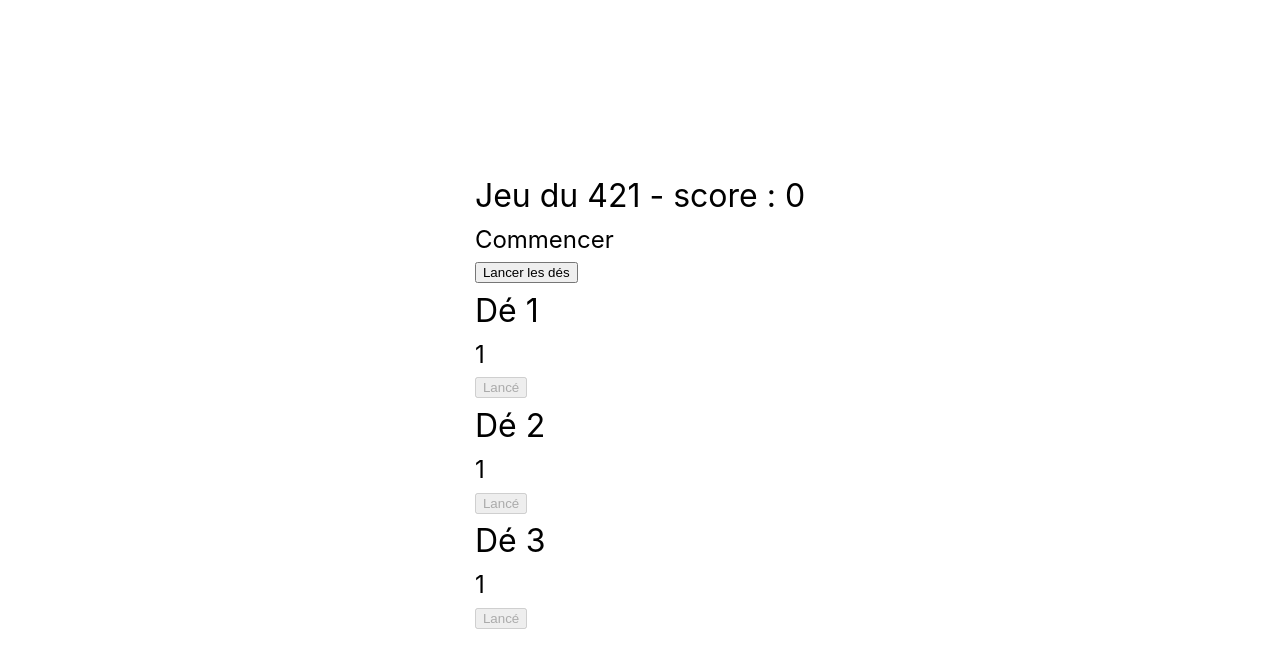
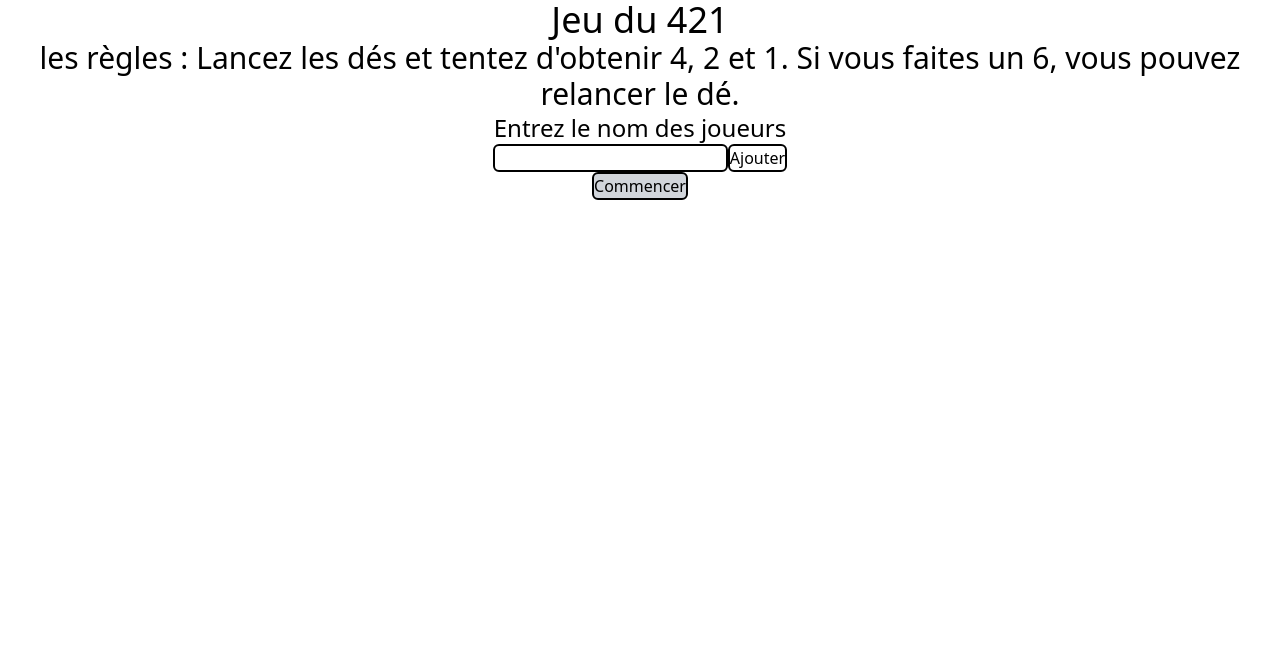
Before and after one commit to SDV-projet-technique/Jeu421, a React (Vite) app: page / in a window 1280 px wide. Shown: the top 668 px of the page. Built offline with nearby package versions, Linux system fonts and the light colour scheme.

Commit message:
add multiplayer and improve styling

```diff
--- a/package.json
+++ b/package.json
@@ -32,14 +32,17 @@
     "@types/react": "^18.3.2",
     "@types/react-dom": "^18.3.0",
     "@vitejs/plugin-react": "^4.2.1",
+    "autoprefixer": "^10.4.19",
     "electron": "^30.0.6",
     "electron-builder": "^24.13.3",
     "electron-vite": "^2.2.0",
     "eslint": "^9.3.0",
     "eslint-plugin-react": "^7.34.1",
+    "postcss": "^8.4.38",
     "prettier": "^3.2.5",
     "react": "^18.3.1",
     "react-dom": "^18.3.1",
+    "tailwindcss": "^3.4.3",
     "typescript": "^5.4.5",
     "vite": "^5.2.11"
   }
--- /dev/null
+++ b/postcss.config.js
@@ -0,0 +1,6 @@
+module.exports = {
+  plugins: {
+    tailwindcss: {},
+    autoprefixer: {},
+  },
+}
--- a/src/renderer/index.html
+++ b/src/renderer/index.html
@@ -2,7 +2,7 @@
 <html>
   <head>
     <meta charset="UTF-8" />
-    <title>Electron</title>
+    <title>Jeu du 421</title>
     <!-- https://developer.mozilla.org/en-US/docs/Web/HTTP/CSP -->
     <meta
       http-equiv="Content-Security-Policy"
--- a/src/renderer/src/App.tsx
+++ b/src/renderer/src/App.tsx
@@ -2,29 +2,30 @@ import { useState } from 'react'
 import Dice from './components/dice'
 import { Game } from './game'
 
-function App(): JSX.Element {
+function GameDisplay({ name }: { name: string }) {
   const [game, setGame] = useState(new Game())
 
   console.log(game.getGameState())
 
   return (
-    <div>
-      <h1>Jeu du 421 - score : {game.getScore()}</h1>
+    <div className="h-full w-full flex flex-col items-center">
+      <h3>
+        {name} - score : {game.getScore()} - wins : {game.getWins()}, losses : {game.getLosses()}
+      </h3>
       {game.getGameState() === 'game over' && (
         <>
-          <h2>Perdu</h2>
+          <p>Perdu</p>
           <button onClick={() => setGame(game.resetGame())}>rejouer</button>
         </>
       )}
       {game.getGameState() === 'win' && (
         <>
-          <h2>Gagné</h2>
+          <p>Gagné</p>
           <button onClick={() => setGame(game.resetGame())}>rejouer</button>
         </>
       )}
       {game.getGameState() === 'not started' && (
         <>
-          <h2>Commencer</h2>
           <button
             onClick={() => {
               setGame(game.rollAll())
@@ -35,7 +36,8 @@ function App(): JSX.Element {
           </button>
         </>
       )}
-      {game.getGameState() === 'playing' && <h2>Tu as fait un 6 ! Relance le dé !</h2>}
+      {game.getGameState() === 'playing' && <p>Tu as fait un 6 ! Relance le dé !</p>}
+      <div className="flex flex-col h-full w-full items-center">
         <Dice
           number={1}
           value={game.getDices()[0]}
@@ -55,6 +57,60 @@ function App(): JSX.Element {
           canRoll={game.getDices()[2] === 6}
         />
       </div>
+    </div>
+  )
+}
+
+function App() {
+  const [players, setPlayers] = useState<string[]>([])
+  const [startGame, setStartGame] = useState(false)
+  const [newName, setNewName] = useState('')
+
+  return (
+    <div className="flex flex-col items-center">
+      <h1>Jeu du 421</h1>
+      <h2 className="text-center">
+        les règles : Lancez les dés et tentez d'obtenir 4, 2 et 1. Si vous faites un 6, vous pouvez
+        relancer le dé.
+      </h2>
+      <div className="h-full w-full flex flex-row justify-around">
+        {startGame ? (
+          players.map((player) => <GameDisplay key={player} name={player} />)
+        ) : (
+          <div className="flex flex-col items-center">
+            <h3>Entrez le nom des joueurs</h3>
+            <form
+              onSubmit={(e) => {
+                e.preventDefault()
+                setPlayers([...players, newName])
+                setNewName('')
+              }}
+            >
+              <input type="text" value={newName} onChange={(e) => setNewName(e.target.value)} />
+              <button>Ajouter</button>
+            </form>
+            <ul>
+              {players.map((player) => (
+                <li key={player}>
+                  {player}
+                  <button
+                    className="ml-2"
+                    onClick={() => {
+                      setPlayers(players.filter((p) => p !== player))
+                    }}
+                  >
+                    delete
+                  </button>
+                </li>
+              ))}
+            </ul>
+            <button onClick={() => setStartGame(true)} disabled={players.length === 0}>
+              Commencer
+            </button>
+          </div>
+        )}
+      </div>
+    </div>
   )
 }
 
--- a/src/renderer/src/assets/base.css
+++ /dev/null
@@ -1,32 +0,0 @@
-*,
-*::before,
-*::after {
-  box-sizing: border-box;
-  margin: 0;
-  font-weight: normal;
-}
-
-ul {
-  list-style: none;
-}
-
-body {
-  min-height: 100vh;
-  line-height: 1.6;
-  font-family:
-    Inter,
-    -apple-system,
-    BlinkMacSystemFont,
-    'Segoe UI',
-    Roboto,
-    Oxygen,
-    Ubuntu,
-    Cantarell,
-    'Fira Sans',
-    'Droid Sans',
-    'Helvetica Neue',
-    sans-serif;
-  text-rendering: optimizeLegibility;
-  -webkit-font-smoothing: antialiased;
-  -moz-osx-font-smoothing: grayscale;
-}
--- /dev/null
+++ b/src/renderer/src/assets/index.css
@@ -0,0 +1,40 @@
+@tailwind base;
+@tailwind components;
+@tailwind utilities;
+
+body {
+  min-height: 100vh;
+  min-width: 100vw;
+}
+
+#root {
+  min-height: 100vh;
+  min-width: 100vw;
+  display: flex;
+  flex-direction: column;
+  align-items: center;
+}
+
+button {
+  @apply border-black border-2 rounded-md;
+}
+
+button:disabled {
+  @apply bg-gray-300 cursor-not-allowed;
+}
+
+input {
+  @apply border-black border-2 rounded-md;
+}
+
+h1 {
+  @apply text-4xl;
+}
+
+h2 {
+  @apply text-3xl;
+}
+
+h3 {
+  @apply text-2xl;
+}
--- a/src/renderer/src/assets/main.css
+++ /dev/null
@@ -1,15 +0,0 @@
-@import './base.css';
-
-body {
-  display: flex;
-  align-items: center;
-  justify-content: center;
-  overflow: hidden;
-}
-
-#root {
-  display: flex;
-  align-items: center;
-  justify-content: center;
-  flex-direction: column;
-}
--- a/src/renderer/src/components/dice.tsx
+++ b/src/renderer/src/components/dice.tsx
@@ -10,11 +10,11 @@ export default function Dice({
   canRoll: boolean
 }) {
   return (
-    <div>
-      <h1>Dé {number}</h1>
-      <h2>{value}</h2>
+    <div className="flex flex-col items-center justify-center border-2 border-black rounded-md max-w-fit p-6 aspect-square">
+      <h2>Dé {number}</h2>
+      <h3>{value}</h3>
       <button onClick={roll} disabled={!canRoll}>
-        Lancé
+        Lancer
       </button>
     </div>
   )
--- a/src/renderer/src/game.ts
+++ b/src/renderer/src/game.ts
@@ -2,15 +2,21 @@ export class Game {
   private dices: number[]
   private gameState: 'not started' | 'playing' | 'game over' | 'win'
   private score: number
+  private wins: number
+  private losses: number
 
   constructor(
     dices: number[] = [1, 1, 1],
     gameState: 'not started' | 'playing' | 'game over' | 'win' = 'not started',
-    score: number = 0
+    score: number = 0,
+    wins: number = 0,
+    losses: number = 0
   ) {
     this.dices = [...dices]
     this.gameState = gameState
     this.score = score
+    this.wins = wins
+    this.losses = losses
   }
 
   private rollDice(): number {
@@ -20,30 +26,36 @@ export class Game {
   rollDiceNumber(number: number): Game {
     const newDices = [...this.dices]
     newDices[number] = this.rollDice()
-    const newGame = new Game(newDices, 'playing', this.score)
+    const newGame = new Game(newDices, 'playing', this.score, this.wins, this.losses)
     return newGame.checkGameState().updateScore()
   }
 
   rollAll(): Game {
     const newDices = [this.rollDice(), this.rollDice(), this.rollDice()]
-    const newGame = new Game(newDices, 'playing', this.score)
+    const newGame = new Game(newDices, 'playing', this.score, this.wins, this.losses)
     return newGame.checkGameState().updateScore()
   }
 
   checkGameState(): Game {
     let newGameState = this.gameState
+    let newWins = this.wins
+    let newLosses = this.losses
+
     if (this.gameState === 'playing' && !this.dices.includes(6)) {
       if (this.dices.includes(4) && this.dices.includes(2) && this.dices.includes(1)) {
         newGameState = 'win'
+        newWins += 1
       } else {
         newGameState = 'game over'
+        newLosses += 1
       }
     }
-    return new Game(this.dices, newGameState, this.score)
+
+    return new Game(this.dices, newGameState, this.score, newWins, newLosses)
   }
 
   resetGame(): Game {
-    return new Game([1, 1, 1], 'not started', this.score)
+    return new Game([1, 1, 1], 'not started', 0, this.wins, this.losses)
   }
 
   updateScore(): Game {
@@ -53,7 +65,7 @@ export class Game {
     } else if (this.gameState === 'game over') {
       newScore -= 5 // Penalize score if the game is over
     }
-    return new Game(this.dices, this.gameState, newScore)
+    return new Game(this.dices, this.gameState, newScore, this.wins, this.losses)
   }
 
   getDices(): number[] {
@@ -67,4 +79,12 @@ export class Game {
   getScore(): number {
     return this.score
   }
+
+  getWins(): number {
+    return this.wins
+  }
+
+  getLosses(): number {
+    return this.losses
+  }
 }
--- a/src/renderer/src/main.tsx
+++ b/src/renderer/src/main.tsx
@@ -1,4 +1,4 @@
-import './assets/main.css'
+import './assets/index.css'
 
 import React from 'react'
 import ReactDOM from 'react-dom/client'
--- /dev/null
+++ b/tailwind.config.js
@@ -0,0 +1,8 @@
+/** @type {import('tailwindcss').Config} */
+module.exports = {
+  content: ['./src/renderer/src/**/*.tsx'],
+  theme: {
+    extend: {}
+  },
+  plugins: []
+}
```
Also changed, not shown: 1 other file (tests, documents, lock files or other folders). Lines whose indentation alone changed are shown as unchanged.
